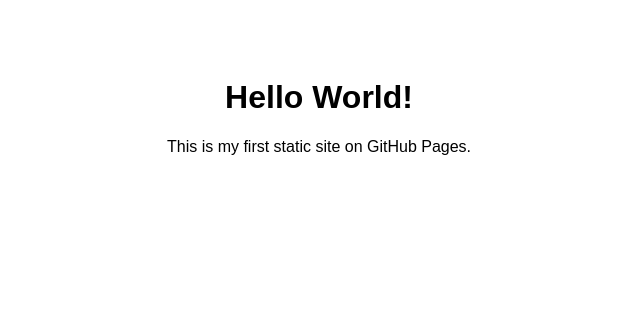
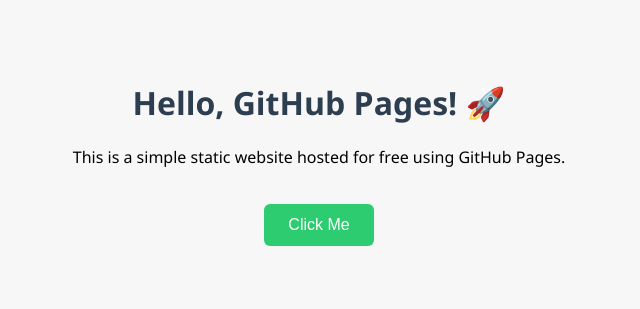
Before and after one commit to Chelsigupta14/Chelsigupta14.github.io, a plain HTML site: page index.html in a window 1280 px wide. Shown: the whole page, without its empty margins (321-961 px from the left). Drawn offline with Linux system fonts and the light colour scheme.

Commit message:
Added website files

```diff
--- a/index.html
+++ b/index.html
@@ -1,16 +1,18 @@
-
 <!-- index.html -->
 <!DOCTYPE html>
 <html lang="en">
 <head>
-  <meta charset="UTF-8">
-  <title>My First GitHub Page</title>
-  <style>
-    body { text-align: center; font-family: sans-serif; padding: 50px; }
-  </style>
+  <meta charset="UTF-8" />
+  <meta name="viewport" content="width=device-width, initial-scale=1.0" />
+  <title>My GitHub Page</title>
+  <link rel="stylesheet" href="style.css" />
 </head>
 <body>
-  <h1>Hello World!</h1>
-  <p>This is my first static site on GitHub Pages.</p>
+  <div class="container">
+    <h1>Hello, GitHub Pages! 🚀</h1>
+    <p>This is a simple static website hosted for free using GitHub Pages.</p>
+    <button onclick="sayHello()">Click Me</button>
+  </div>
+  <script src="script.js"></script>
 </body>
 </html>
--- /dev/null
+++ b/script.js
@@ -0,0 +1,4 @@
+// script.js
+function sayHello() {
+  alert("Welcome to my GitHub Pages site! 🎉");
+}
--- a/style.css
+++ b/style.css
@@ -0,0 +1,31 @@
+/* style.css */
+body {
+  font-family: 'Segoe UI', Tahoma, Geneva, Verdana, sans-serif;
+  text-align: center;
+  background-color: #f7f7f7;
+  margin: 0;
+  padding: 0;
+}
+
+.container {
+  padding: 60px;
+}
+
+h1 {
+  color: #2c3e50;
+}
+
+button {
+  background-color: #2ecc71;
+  color: white;
+  padding: 12px 24px;
+  border: none;
+  border-radius: 6px;
+  cursor: pointer;
+  font-size: 16px;
+  margin-top: 20px;
+}
+
+button:hover {
+  background-color: #27ae60;
+}
```
